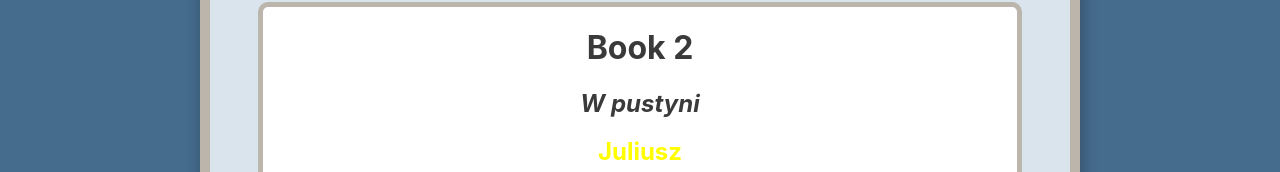
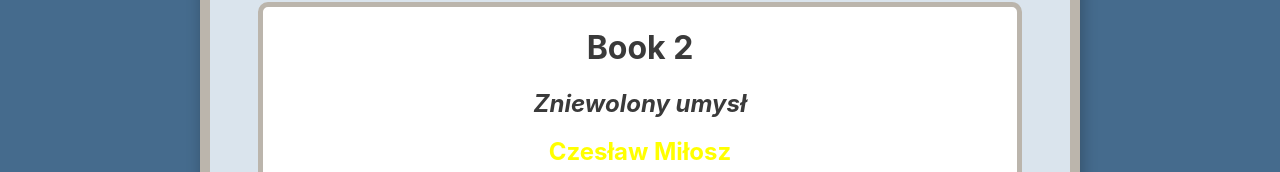
Before and after one commit to Radchenko87dmytro/Projekt_koncowy_books, a React (Create React App) app: page / in a window 1280 px wide. Shown: the part 780-952 px from the top of the page. Built offline with nearby package versions, Linux system fonts and the light colour scheme.

Commit message:
Adding deleteBook functionality

```diff
--- a/src/App.js
+++ b/src/App.js
@@ -11,25 +11,25 @@
 
 const state = [
   {
-  id: 1,
+  id: 0,
   headLine: "W pustyni i puszczy",
   author: "Juliusz Słowacki",
   opis: "Ksiązka długa, fajna i nudna jedocześnie. ",
  },
  {
-  id: 2,
-  headLine: "W pustyni",
-  author: "Juliusz ",
-  opis: "Ksiązka długa, . ",
+  id: 1,
+  headLine: "Zniewolony umysł",
+  author: "Czesław Miłosz",
+  opis: "Ksiązka fajna",
  },
  {
-  id: 3,
+  id: 2,
   headLine: "W pustyni i puszczy",
   author: "Juliusz Słowacki",
   opis: "Ksiązka długa, fajna i nudna jedocześnie. ",
  },
  {
-  id: 4,
+  id: 3,
   headLine: "fbdfb",
   author: "dfbdfbi",
   opis: "dbdf ",
@@ -38,28 +38,32 @@
 ]
 
 const App = (props)=> {
-  const [input, setInValue] = useState([])
-
 
   const[stateValue, setNewBookValue] =useState(state)
 
      const addBookHandler = (inputValue)=>{
-        console.log(inputValue)
-
-        setInValue(inputValue)
-        console.log(input)
         setNewBookValue([...stateValue, inputValue])
     }
+
+  const deleteBook = pos =>{
+
+    if (window.confirm("Are you sure delete Book?")){ //modal window
+    console.log(stateValue[pos])
+    console.log(pos)
+    const temp = [...stateValue]
+    temp.splice(pos, 1)
+    setNewBookValue( temp)
+    //setNewBookValue(stateValue.filter(b => b.pos !== pos))
+    }
+  }
 
 
 
   return (
     <div className="App">
-      <Header addBookHandler={addBookHandler}
+      <Header addBookHandler={addBookHandler} />
+      <AllBooks  stateValue={stateValue} deleteBook={deleteBook} />
 
-              />
-
-      <AllBooks addBookHandler={input}></AllBooks>
 
       <Button classButton="success" ButtonValue="Sukces"></Button>
       <Button classButton="error" ButtonValue="Dramat"></Button>
@@ -69,14 +73,18 @@
 
 
 
-      <div className='allBooks_body'>
+
+      {/* <AllBooks addBookHandler={addBookHandler}/> */}
+
+              <div className='allBooks_body'>
                 <div className='allBooks_border'>
                     {stateValue.map((stateValue, index) =>
                         <OneBook  number={index+1}  state={stateValue} key={index}/>
                     )
                 }
                 </div>
-            </div>
+              </div>
+
     <br></br>
     <br></br>
     <br></br>
--- a/src/components/ALLBooks/AllBooks.js
+++ b/src/components/ALLBooks/AllBooks.js
@@ -33,45 +33,33 @@
 
 const AllBooks =(props)=> {
 
-
-
-
     const[newBook, setNewBook]=useState([])
     const[stateValue, setNewBookValue] =useState(state)
 
+    const deleteBook = (pos)=>{
+        props.deleteBook(pos)
+     }
 
-        //  const addBookHandler=()=>{
-        //     //console.log(inputValue)
-        //     //(props.addBook)
-        //  }
-    //  const addBookHandler=(inputValue)=>{
-    //     console.log(inputValue)
-
-  const addBookHandler = (props.addBookHandler)
-  console.log(addBookHandler)
- const addBookH = (addBookHandler)=>{
-    console.log(addBookHandler)
-    setNewBook([addBookHandler])
-         console.log(newBook)
-    console.log(addBookHandler)
-
- }
-
-      const addBookHandle= (props)=>{
-      const s= (props.addBookHandler)
-
-
-        setNewBookValue([...stateValue, ])
-
-    }
+    console.log(props.stateValue.length)
 
         return (
             <div className='allBooks_body'>
                 <div className='allBooks_border' >
-                    {stateValue.map((stateValue, index) =>
-                        <OneBook number={index+1}  state={stateValue} key={index}/>
+
+                    {/* {props.stateValue.map((stateValue, pos) =>
+                        <OneBook deleteBook={()=>deleteBook(pos)}  number={pos+1}  state={stateValue} key={pos}/>
+                    )
+                } */}
+
+                {props.stateValue.length == 0
+                    ?
+                    <h2>Book store is empty</h2>
+                    :
+                    props.stateValue.map((stateValue, pos) =>
+                        <OneBook deleteBook={()=>deleteBook(pos)}  number={pos+1}  state={stateValue} key={pos}/>
                     )
                 }
+
                 </div>
             </div>
         )
--- a/src/components/ALLBooks/OneBook.js
+++ b/src/components/ALLBooks/OneBook.js
@@ -9,7 +9,10 @@
 
     render() {
 
-        // const del = this.props.deleteBook()
+         const deleteBook = ()=>{
+            console.log("del")
+            this.props.deleteBook()
+         }
 
         return (
             <div className='oneBook_body'>
@@ -18,7 +21,7 @@
               <Author classAuthor="author-class" author={this.props.state.author}></Author>
               <Opis classOpis="opis-class" opis={this.props.state.opis}></Opis>
               <Delete_book Delete_book = "Delete"
-                           deleteBook={ this.props}/>
+                           deleteBook={deleteBook}/>
             </div>
 
         )
--- a/src/components/Delete_book.js
+++ b/src/components/Delete_book.js
@@ -6,10 +6,12 @@
 
     render() {
 
+
+
 const deleteBookHandler = () => {
     console.log("Delete");
-    //  this.props.deleteBook()
 
+    this.props.deleteBook()
     }
 
         return (
--- a/src/components/Header/Header.jsx
+++ b/src/components/Header/Header.jsx
@@ -43,7 +43,7 @@
                 <button>Sign up</button>
             </div>
             <div className='input_area' >
-                {inpntFormVisible&&(<InputForm addBookHandler={addBookHandler}/>)}
+                {inpntFormVisible&&(<InputForm addBookHandler={addBookHandler} cancelHandler={() => setInpntFormVisible(false)}/>)}
             </div>
 
         </div>
--- a/src/components/Header/InputForm.jsx
+++ b/src/components/Header/InputForm.jsx
@@ -36,7 +36,11 @@
          setAuthorValue("");
          setDescriptionValue("");
     }
-   //props.saveDataInput()
+
+   const cancelHandler = ()=>{
+    console.log("cancel")
+    props.cancelHandler()
+   }
 
         return (
             <div className='input_form_items' >
@@ -53,7 +57,7 @@
                     <input value={descriptionValue} onChange={descriptionChangeHandler}></input>
                 </div>
                 <button onClick={saveDataInput}>Add book</button>
-                <button>Cancel</button>
+                <button onClick={cancelHandler}>Cancel</button>
 
             </div>
          )
```
